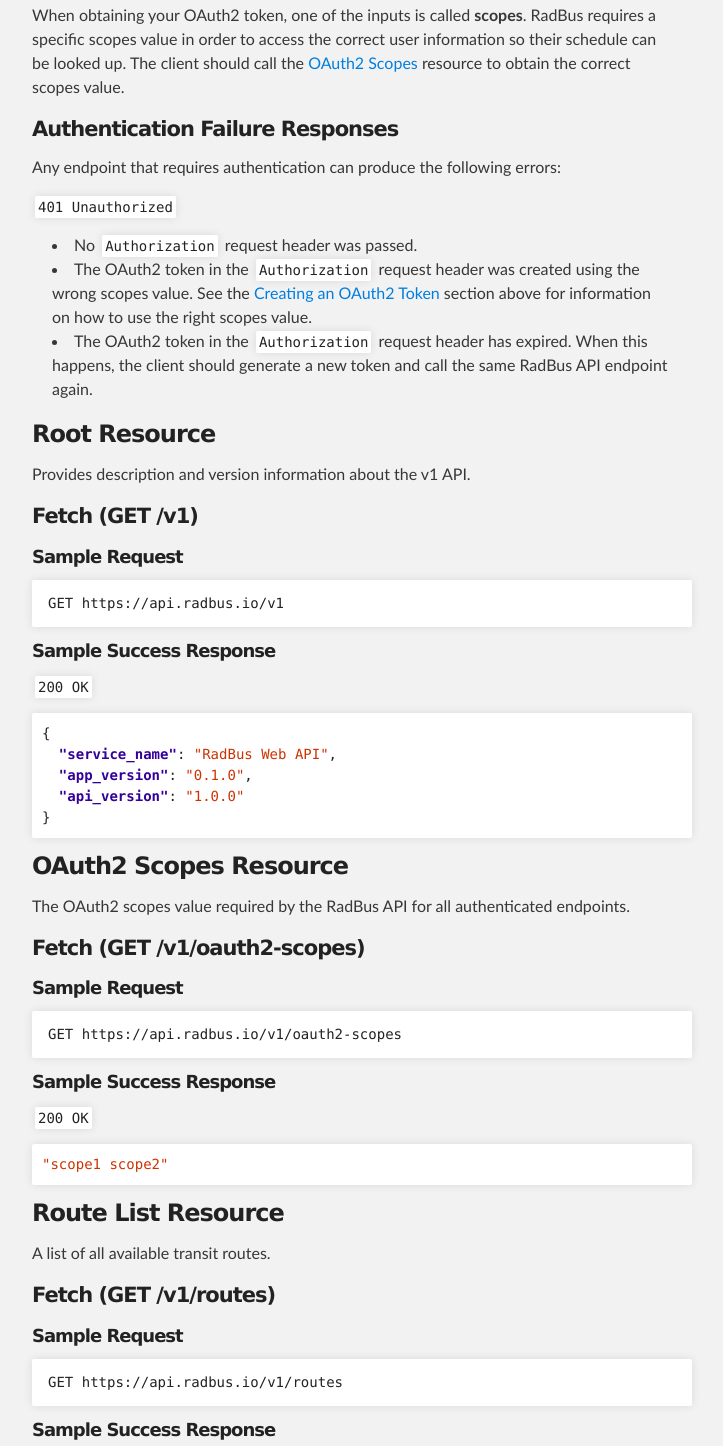
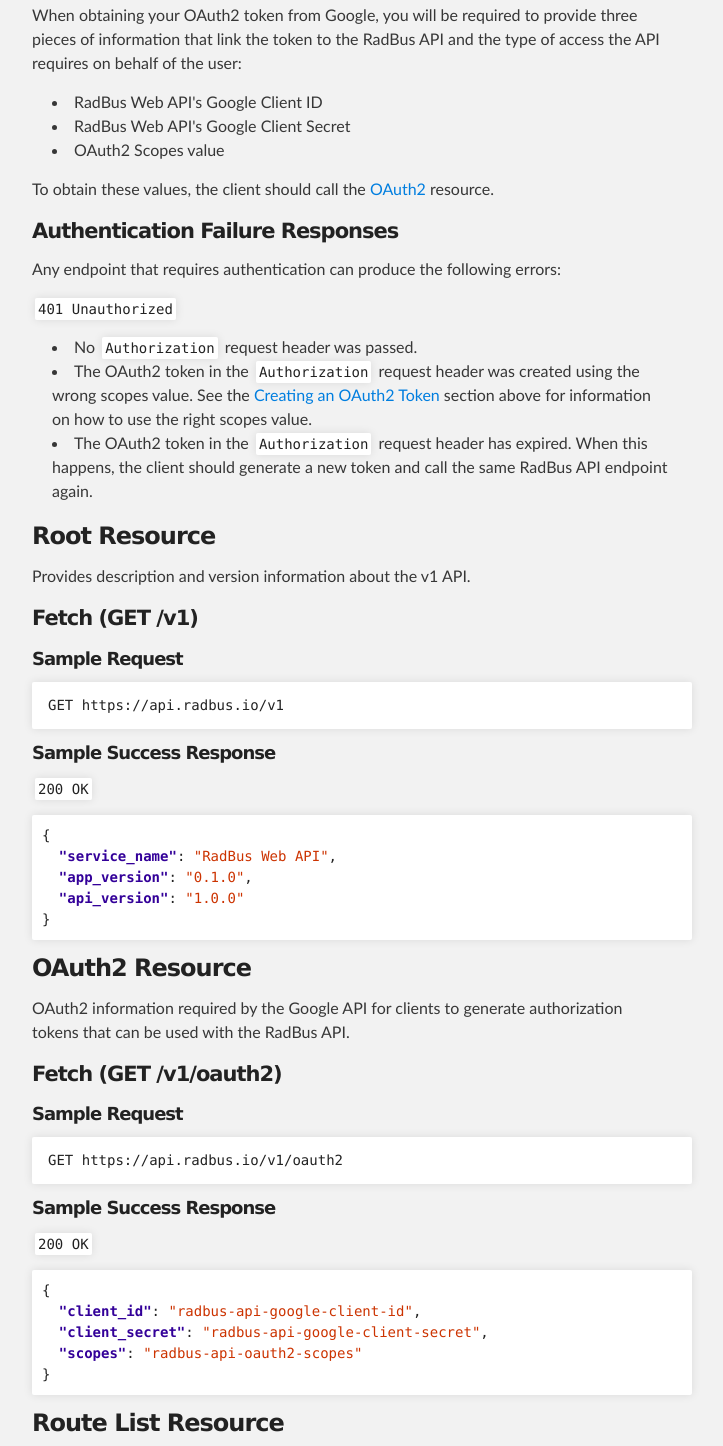
Before and after one commit to RadBus/api, a plain HTML site: page index.html in a window 1280 px wide. Shown: the part 881-2327 px from the top of the page, without its empty margins (288-1011 px from the left). Drawn offline with Linux system fonts and the light colour scheme.

```diff
--- a/index.html
+++ b/index.html
@@ -48,7 +48,13 @@
 
 <p>To use a request that requires authentication you must pass an <a href="http://www.w3.org/Protocols/rfc2616/rfc2616-sec14.html#sec14.8">Authorization</a> HTTP header with a <code>Bearer</code> token obtained by a supported OAuth2 provider.  Currently the RadBus API only supports OAuth2 tokens generated from Google ID's, which you can learn more about <a href="https://developers.google.com/accounts/docs/OAuth2">here</a>.</p>
 
-<p>When obtaining your OAuth2 token, one of the inputs is called <strong>scopes</strong>.  RadBus requires a specific scopes value in order to access the correct user information so their schedule can be looked up.  The client should call the <a href="#oauth2-scopes-resource">OAuth2 Scopes</a> resource to obtain the correct scopes value.</p>
+<p>When obtaining your OAuth2 token from Google, you will be required to provide three pieces of information that link the token to the RadBus API and the type of access the API requires on behalf of the user:</p>
+
+<ul>
+<li>RadBus Web API's Google Client ID</li>
+<li>RadBus Web API's Google Client Secret</li>
+<li>OAuth2 Scopes value</li>
+</ul><p>To obtain these values, the client should call the <a href="#oauth2-resource">OAuth2</a> resource.</p>
 
 <h4>
 <a name="authentication-failure-responses" class="anchor" href="#authentication-failure-responses"><span class="octicon octicon-link"></span></a>Authentication Failure Responses</h4>
@@ -88,17 +94,17 @@
 </pre></div>
 
 <h3>
-<a name="oauth2-scopes-resource" class="anchor" href="#oauth2-scopes-resource"><span class="octicon octicon-link"></span></a>OAuth2 Scopes Resource</h3>
+<a name="oauth2-resource" class="anchor" href="#oauth2-resource"><span class="octicon octicon-link"></span></a>OAuth2 Resource</h3>
 
-<p>The OAuth2 scopes value required by the RadBus API for all authenticated endpoints.</p>
+<p>OAuth2 information required by the Google API for clients to generate authorization tokens that can be used with the RadBus API.</p>
 
 <h4>
-<a name="fetch-get-v1oauth2-scopes" class="anchor" href="#fetch-get-v1oauth2-scopes"><span class="octicon octicon-link"></span></a>Fetch (GET /v1/oauth2-scopes)</h4>
+<a name="fetch-get-v1oauth2" class="anchor" href="#fetch-get-v1oauth2"><span class="octicon octicon-link"></span></a>Fetch (GET /v1/oauth2)</h4>
 
 <h5>
 <a name="sample-request-1" class="anchor" href="#sample-request-1"><span class="octicon octicon-link"></span></a>Sample Request</h5>
 
-<pre><code>GET https://api.radbus.io/v1/oauth2-scopes
+<pre><code>GET https://api.radbus.io/v1/oauth2
 </code></pre>
 
 <h5>
@@ -106,7 +112,11 @@
 
 <p><code>200 OK</code></p>
 
-<div class="highlight highlight-json"><pre><span class="s2">"scope1 scope2"</span>
+<div class="highlight highlight-json"><pre><span class="p">{</span>
+  <span class="nt">"client_id"</span><span class="p">:</span> <span class="s2">"radbus-api-google-client-id"</span><span class="p">,</span>
+  <span class="nt">"client_secret"</span><span class="p">:</span> <span class="s2">"radbus-api-google-client-secret"</span><span class="p">,</span>
+  <span class="nt">"scopes"</span><span class="p">:</span> <span class="s2">"radbus-api-oauth2-scopes"</span>
+<span class="p">}</span>
 </pre></div>
 
 <h3>
```
Also changed, not shown: params.json (+1 -1 lines).
